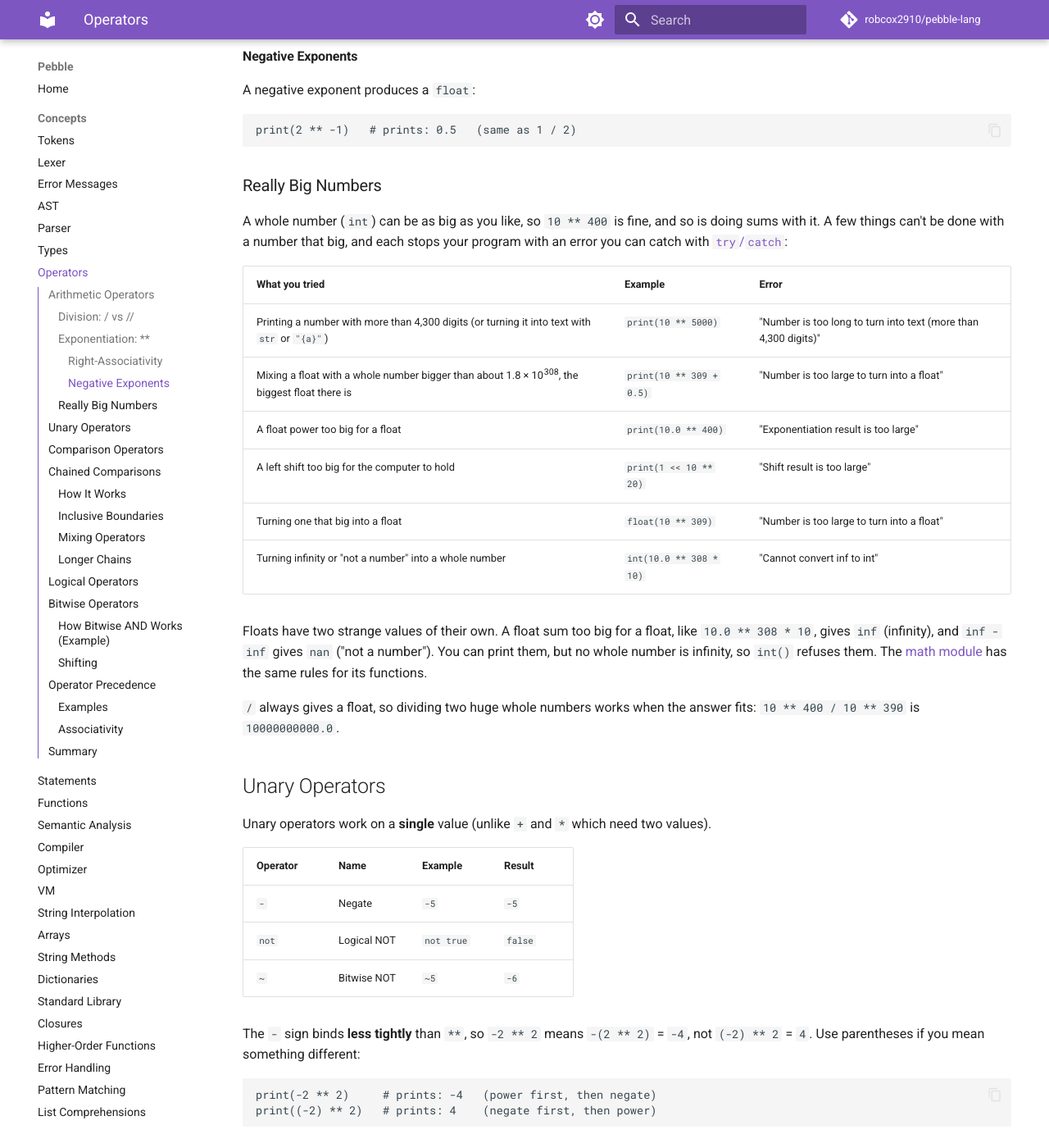
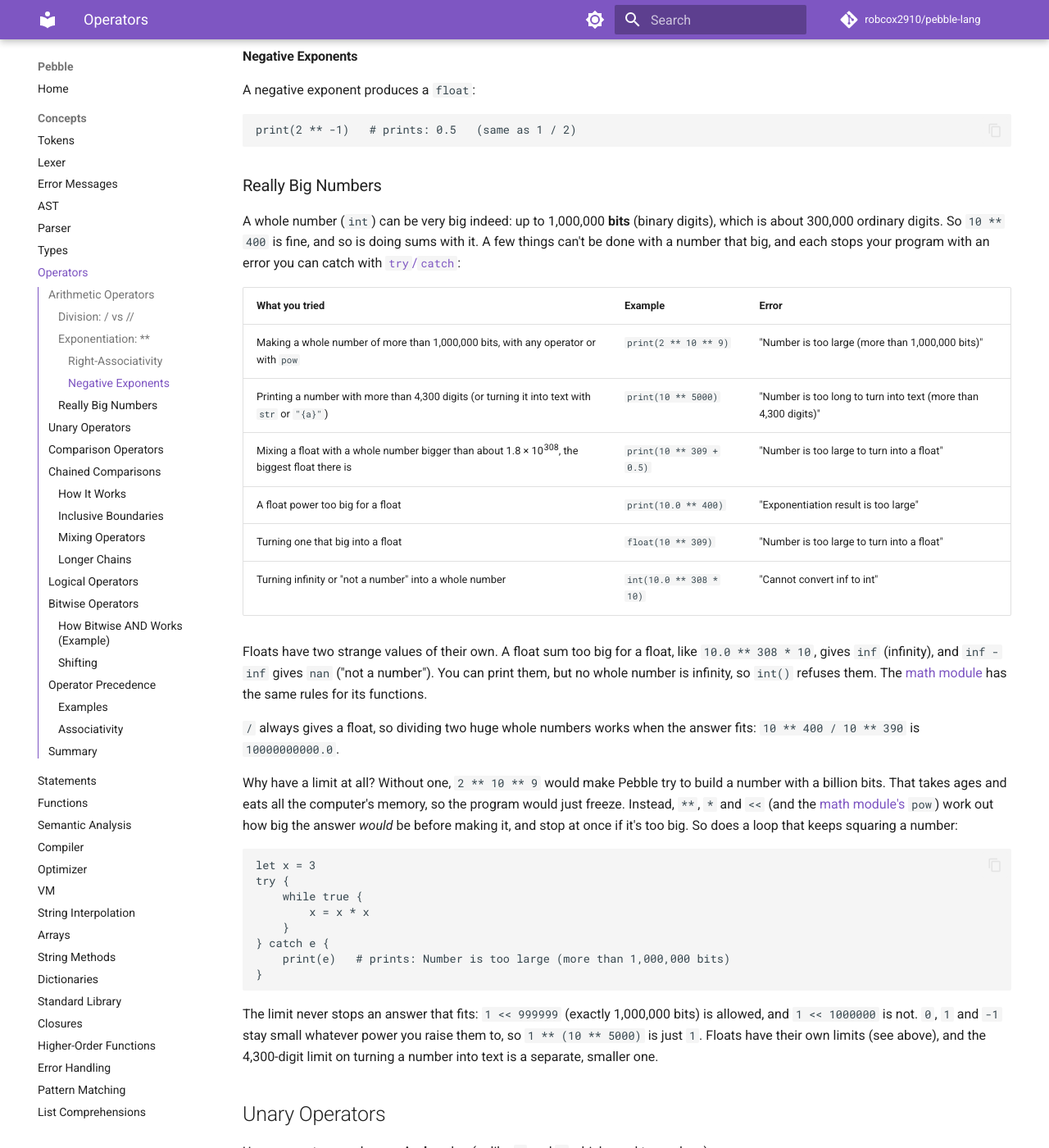
Before and after one commit to robcox2910/pebble-lang, an MkDocs documentation site: the page built from docs/concepts/operators.md, in a window 1280 px wide and 1400 px high, scrolled down 1438 px. Shown: the whole window at 82% size. Built offline with MkDocs 1.6.1 and Material for MkDocs 9.7.7, drawn with Linux system fonts in a browser that asks for light colours; comment, search, counter and statistics services are not loaded; some of the changed text lies outside the part shown.

Commit message:
docs: document the whole-number size limit
Co-Authored-By: Claude Opus 5.5 <noreply@anthropic.com>

````diff
--- a/docs/concepts/operators.md
+++ b/docs/concepts/operators.md
@@ -73,17 +73,18 @@ print(2 ** -1)   # prints: 0.5   (same as 1 / 2)
 
 ### Really Big Numbers
 
-A whole number (`int`) can be as big as you like, so `10 ** 400` is
-fine, and so is doing sums with it. A few things can't be done with a
+A whole number (`int`) can be very big indeed: up to 1,000,000 **bits**
+(binary digits), which is about 300,000 ordinary digits. So `10 ** 400`
+is fine, and so is doing sums with it. A few things can't be done with a
 number that big, and each stops your program with an error you can
 catch with [`try`/`catch`](error-handling.md):
 
 | What you tried | Example | Error |
 |---|---|---|
+| Making a whole number of more than 1,000,000 bits, with any operator or with `pow` | `print(2 ** 10 ** 9)` | "Number is too large (more than 1,000,000 bits)" |
 | Printing a number with more than 4,300 digits (or turning it into text with `str` or `"{a}"`) | `print(10 ** 5000)` | "Number is too long to turn into text (more than 4,300 digits)" |
 | Mixing a float with a whole number bigger than about 1.8 × 10<sup>308</sup>, the biggest float there is | `print(10 ** 309 + 0.5)` | "Number is too large to turn into a float" |
 | A float power too big for a float | `print(10.0 ** 400)` | "Exponentiation result is too large" |
-| A left shift too big for the computer to hold | `print(1 << 10 ** 20)` | "Shift result is too large" |
 | Turning one that big into a float | `float(10 ** 309)` | "Number is too large to turn into a float" |
 | Turning infinity or "not a number" into a whole number | `int(10.0 ** 308 * 10)` | "Cannot convert inf to int" |
 
@@ -95,6 +96,30 @@ has the same rules for its functions.
 
 `/` always gives a float, so dividing two huge whole numbers works when
 the answer fits: `10 ** 400 / 10 ** 390` is `10000000000.0`.
+
+Why have a limit at all? Without one, `2 ** 10 ** 9` would make Pebble
+try to build a number with a billion bits. That takes ages and eats all
+the computer's memory, so the program would just freeze. Instead, `**`,
+`*` and `<<` (and the [math module's](stdlib.md#the-math-module) `pow`)
+work out how big the answer *would* be before making it, and stop at
+once if it's too big. So does a loop that keeps squaring a number:
+
+```pebble
+let x = 3
+try {
+    while true {
+        x = x * x
+    }
+} catch e {
+    print(e)   # prints: Number is too large (more than 1,000,000 bits)
+}
+```
+
+The limit never stops an answer that fits: `1 << 999999` (exactly
+1,000,000 bits) is allowed, and `1 << 1000000` is not. `0`, `1` and `-1`
+stay small whatever power you raise them to, so `1 ** (10 ** 5000)` is
+just `1`. Floats have their own limits (see above), and the 4,300-digit
+limit on turning a number into text is a separate, smaller one.
 
 ## Unary Operators
 
@@ -272,8 +297,9 @@ print(16 >> 2)   # prints: 4    (16 → 8 → 4)
 ```
 
 You cannot shift by a negative amount -- that gives an error. Nor can
-you shift by an amount so big the answer wouldn't fit in the computer
-(`1 << 10 ** 20`): that's the error "Shift result is too large".
+you shift so far that the answer would have more than 1,000,000 bits
+(`1 << 10 ** 20`): that's the error "Number is too large (more than
+1,000,000 bits)" (see [Really Big Numbers](#really-big-numbers)).
 
 ## Operator Precedence
 
````
Also changed, not shown: docs/concepts/optimizer.md (+4 -0 lines), docs/concepts/stdlib.md (+1 -0 lines), docs/concepts/types.md (+4 -0 lines), docs/property-testing.md (+20 -0 lines).
